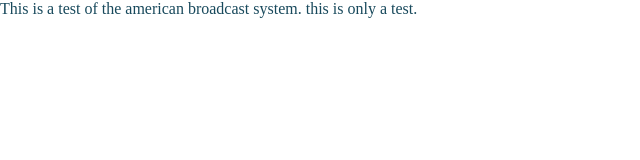
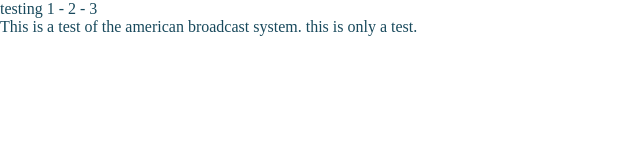
Before and after one commit to darrinsimmons/hello-world, a plain HTML site: page index.html in a window 1280 px wide. Shown: the whole page, without its empty margins (0-640 px from the left). Drawn offline with Linux system fonts and the light colour scheme.

Commit message:
added first div

```diff
--- a/index.html
+++ b/index.html
@@ -6,7 +6,12 @@
   </head>
 
   <body>
+  <div header>
+  	testing 1 - 2 - 3
+  </div>
+
   This is a test of the american broadcast system.  this is only a test.
   </body>
 
+
 </html>
```
